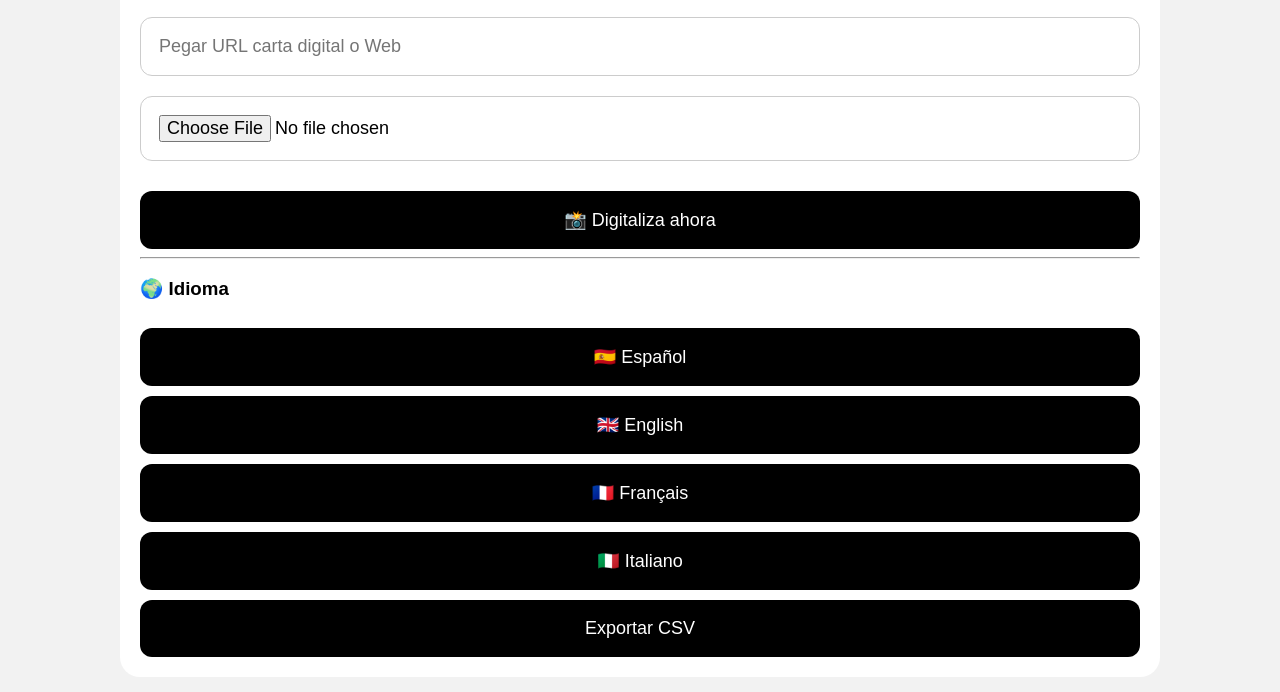
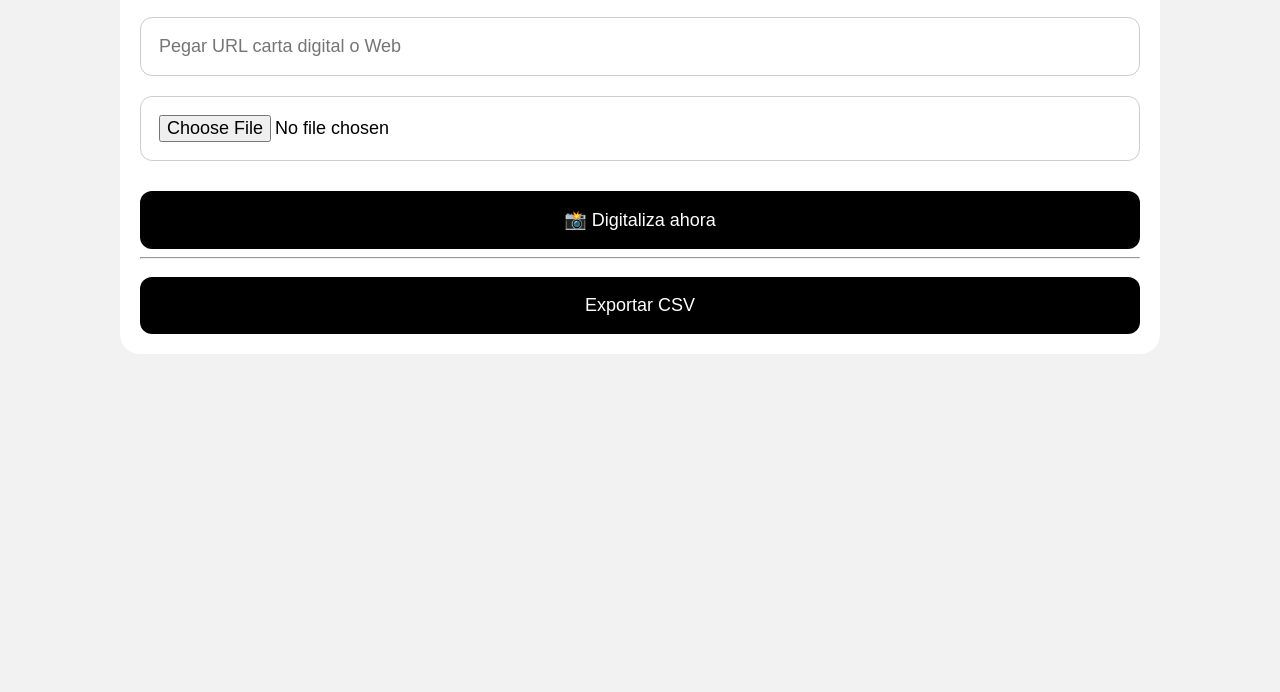
Before and after one commit to johnxxxs/MenuAi-App, a website: page public/index.html in a window 1280 px wide. Shown: the part 176-868 px from the top of the page. After the commit the page ends 800 px from the top, so only its background shows below. Drawn offline with Linux system fonts and the light colour scheme.

Commit message:
Remove language selection section from index.html
Removed language selection buttons from the HTML.

```diff
--- a/public/index.html
+++ b/public/index.html
@@ -241,29 +241,6 @@
 
   <hr>
 
-<h3>
-🌍 Idioma
-</h3>
-
-<div id="languageButtons">
-
-  <button onclick="changeLanguage('es')">
-    🇪🇸 Español
-  </button>
-
-  <button onclick="changeLanguage('en')">
-    🇬🇧 English
-  </button>
-
-  <button onclick="changeLanguage('fr')">
-    🇫🇷 Français
-  </button>
-
-  <button onclick="changeLanguage('it')">
-    🇮🇹 Italiano
-  </button>
-
-</div>
 
   <button onclick="exportCSV()">
     Exportar CSV
```
